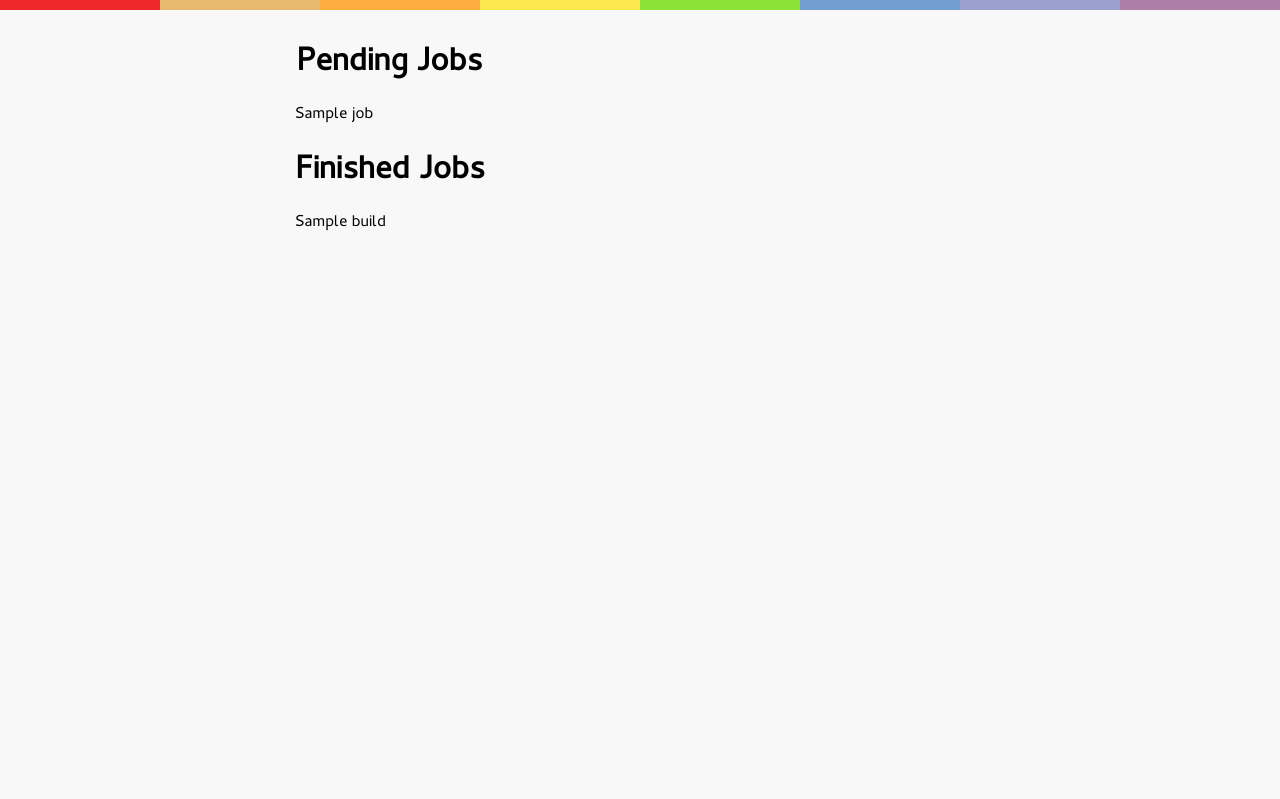
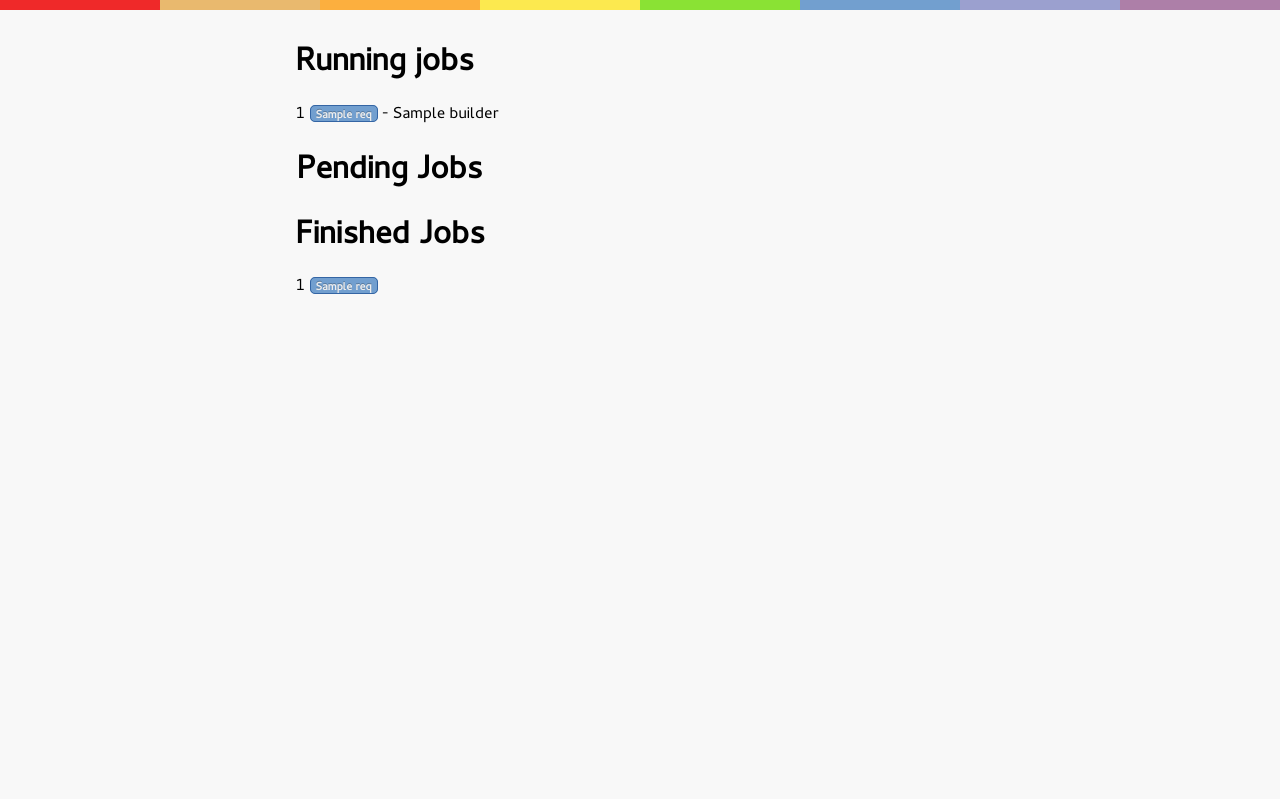
Before and after one commit to paultag/monomoy-old, a Flask app: template site/templates/build.html in a window 1280 px wide. Shown: the top 799 px of the page. Run offline with Flask 2, Linux system fonts and the light colour scheme; the template is opened without the code that fills it: most values are stand-ins (such as "Sample title", 1, 10 or a date in 2020); parts of the project's set-up code (start-up, migrations or seed data) failed here and were passed over.

Commit message:
Adding some silly stuff

```diff
--- a/monomoy/incoming.py
+++ b/monomoy/incoming.py
@@ -7,6 +7,8 @@ from monomoy.utils import (iter_dir_xtn, parse_changes,
 
 from monomoy.queue import new_job
 from monomoy.db import db
+
+import datetime as dt
 
 import os
 
@@ -31,6 +33,8 @@ def process_incoming(incoming_path, pool_path, settings):
             reject(incoming_path, changes, fd)
             rejected.append(changes)
             continue
+
+        changes['accepted_date'] = dt.datetime.now()
 
         key = db.changes.insert(changes, safe=True)
 
--- a/site/app.py
+++ b/site/app.py
@@ -30,7 +30,7 @@ def index():
 
 @app.route("/builds")
 def builds():
-    changes = db.changes.find({})
+    changes = db.changes.find({}).sort("accepted_date", -1)
     return render_template('builds.html', **{
         "changes": changes
     })
@@ -46,8 +46,8 @@ def builders():
 
 @app.route("/build/<buildid>")
 def build(buildid=None):
-    builds = db.builds.find({"build": buildid})
-    jobs = db.jobs.find({"build": buildid})
+    builds = list(db.builds.find({"build": buildid}))
+    jobs = list(db.jobs.find({"build": buildid}))
 
     return render_template('build.html', **{
         "builds": builds,
--- a/site/templates/build.html
+++ b/site/templates/build.html
@@ -2,12 +2,22 @@
 
 {% block title %}Hello, World{% endblock %}
 {% block main %}
+<h1>Running jobs</h1>
+{% for build in jobs %}
+    {% if build.builder != None %}
+        {{build._id}} {% for req in build.requirements %}<span class = 'tag tag-info' >{{req}}</span>{% endfor %} - {{build.builder.name}}<br />
+    {% endif %}
+{% endfor %}
+
 <h1>Pending Jobs</h1>
-{% for job in jobs %}
-    {{job}}
+{% for build in jobs %}
+    {% if build.builder == None %}
+        {{build._id}} {% for req in build.requirements %}<span class = 'tag tag-info' >{{req}}</span>{% endfor %}<br />
+    {% endif %}
 {% endfor %}
+
 <h1>Finished Jobs</h1>
 {% for build in builds %}
-    {{build}}
+    {{build._id}} {% for req in build.requirements %}<span class = 'tag tag-info' >{{req}}</span>{% endfor %}<br />
 {% endfor %}
 {% endblock %}
--- a/site/templates/builds.html
+++ b/site/templates/builds.html
@@ -3,6 +3,7 @@
 {% block title %}Hello, World{% endblock %}
 {% block main %}
 {% for change in changes %}
-    <a href = '/build/{{change._id}}' >{{change.source}}/{{change.version}}</a></br />
+    <a href = '/build/{{change._id}}' >{{change.source}}/{{change.version}}</a>
+    ({{change.accepted_date | humanize}})<br />
 {% endfor %}
 {% endblock %}
```
